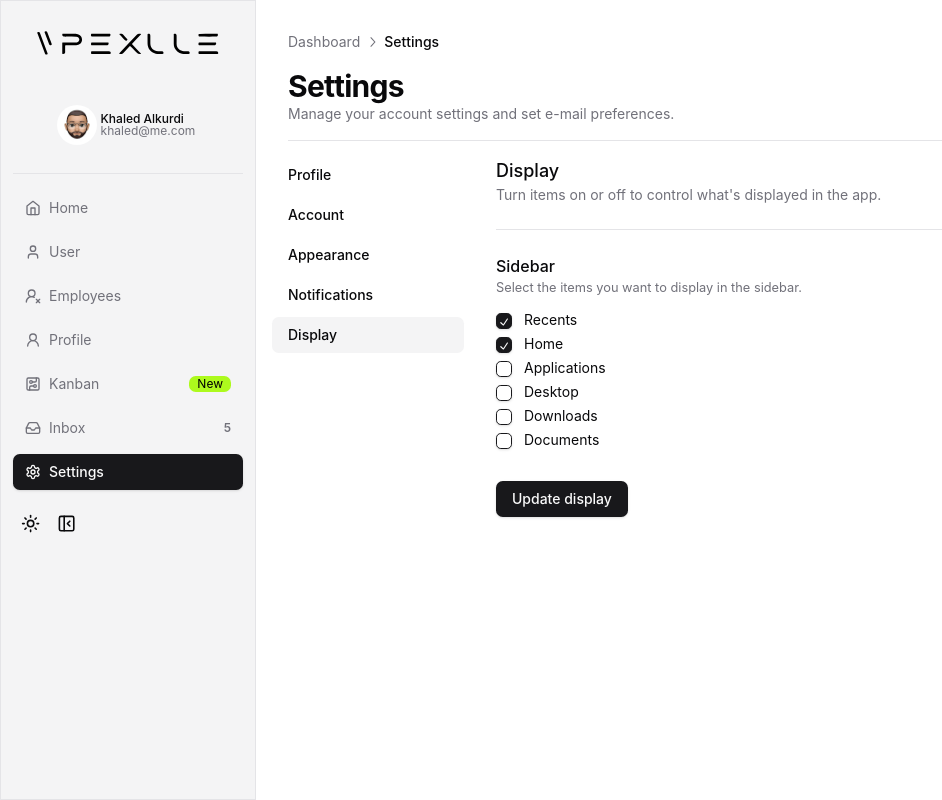
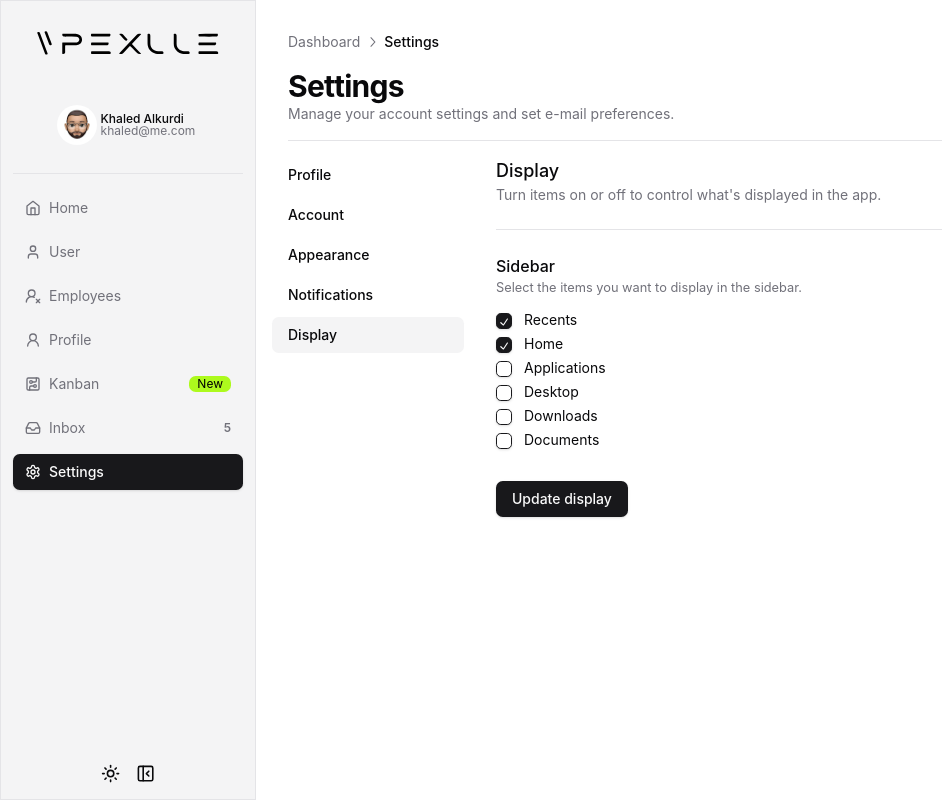
Before and after one commit to pexllecn/pexllecn, a Next.js app: page /dashboard/settings/display in a window 1280 px wide. Shown: the whole page, without its empty margins (0-942 px from the left). Built offline with nearby package versions, Linux system fonts and the light colour scheme.

Commit message:
updated the footer inside sidebar

```diff
--- a/app/globals.css
+++ b/app/globals.css
@@ -63,7 +63,7 @@
   }
 }
 .sidebar {
-  transition: width 0.2s ease;
+  transition: width 0.25s ease;
   width: 256px; /* Default expanded width */
 }
 
--- a/components/layout/sidebar.tsx
+++ b/components/layout/sidebar.tsx
@@ -1,102 +1,48 @@
+// sidebar.tsx
 "use client"
+import React, { useState, useEffect } from 'react';
+import { useTheme } from "next-themes";
 import { DashboardNav } from "@/components/dashboard-nav";
 import { navItems } from "@/constants/data";
-import { cn } from "@/lib/utils";
 import { UserNav } from "./user-nav";
-import { Moon, PanelLeftClose, PanelLeftOpen, Sun } from "lucide-react";
+import { Moon, PanelLeftOpen, PanelLeftClose, Sun } from "lucide-react";
 import { Button } from "@/components/ui/button";
-import { useTheme } from "next-themes";
-import React, { useState } from 'react';
-import { MobileSidebar } from "./mobile-sidebar";
-import { Separator } from "@/components/ui/separator"
-import { Badge } from "@/components/ui/badge"
-import Image from 'next/image';
-import {
-  Tooltip,
-  TooltipContent,
-  TooltipProvider,
-  TooltipTrigger,
-} from "@/components/ui/tooltip"
+import { Separator } from "@/components/ui/separator";
+import { Tooltip, TooltipContent, TooltipProvider, TooltipTrigger } from "@/components/ui/tooltip";
 
-
-
-interface SidebarProps extends React.HTMLAttributes<HTMLDivElement> {
-  // playlists: Playlist[];
+interface SidebarProps {
+  className?: string;
 }
 
-export default function Sidebar({ className }: SidebarProps) {
-  const { theme, setTheme } = useTheme();
-  const [logo, setLogo] = React.useState("/pexlleh.svg");
-  const [canHover, setCanHover] = useState(true);
-  const [disableHover, setDisableHover] = useState(false);
-  const [isCollapsed, setIsCollapsed] = useState(false);
-
-  React.useEffect(() => {
-    // This code will run only on the client-side after the component mounts
-    const savedCollapseState = localStorage.getItem('sidebarCollapsed');
-    setIsCollapsed(savedCollapseState === 'true');
-  }, []);
-
-  const toggleCollapse = () => {
-    const newCollapsedState = !isCollapsed;
-    setIsCollapsed(newCollapsedState);
-
-    // Ensure localStorage is accessed only on client-side
-    if (typeof window !== 'undefined') {
-      localStorage.setItem('sidebarCollapsed', String(newCollapsedState));
-    }
-  };
-
-
-  React.useEffect(() => {
-    // Assuming the 'system' theme aligns with light mode
-    const effectiveTheme = theme === 'system' ? 'light' : theme;
-
-    if (effectiveTheme === 'light') {
-      setLogo("/pexlleh.svg"); // Path for the light theme logo
-    } else {
-      setLogo("/pexllelight.png"); // Path for the dark theme logo
-    }
-  }, [theme]);
-
-
-
-
-  return (
-
-    <div className={`sidebar flex flex-col h-full border bg-muted ${className} ${isCollapsed ? 'collapsed' : ''}`}>
-      <div className="overflow-auto">
+const LogoSection = ({ logo }: { logo: string }) => (
   <div className="logo-container space-y-4 py-4 hidden md:block">
-          {/* Use the logo state for rendering */}
     <img src={logo} className="logo-image px-8 py-2" alt="Logo" />
   </div>
+);
+
+const UserInfoSection = ({ isCollapsed }: { isCollapsed: boolean }) => (
   <div className="flex justify-center items-center gap-2 py-6">
     <UserNav />
     <div className={`hide-when-collapsed transition-all ${isCollapsed ? 'hidden' : ''}`}>
       <p className="text-xs font-medium leading-none">Khaled Alkurdi</p>
-            <p className="text-xs leading-none text-muted-foreground">
-              khaled@me.com
-            </p>
+      <p className="text-xs leading-none text-muted-foreground">khaled@me.com</p>
     </div>
   </div>
+);
 
-      <div className="overflow-auto">
+const NavigationSection = () => (
   <div className="px-3 py-2">
-          <div className="space-y-1">
     <Separator className="mb-4" />
     <DashboardNav items={navItems} />
   </div>
-            </div>
+);
 
-<footer className="px-3 py-2">
-        {/* Set the footer to position: absolute, aligned to the bottom */}
+const FooterSection = ({ theme, setTheme, isCollapsed, toggleCollapse }: { theme: string, setTheme: Function, isCollapsed: boolean, toggleCollapse: Function }) => (
+  <footer className="absolute bottom-0 px-3 py-2">
     <TooltipProvider delayDuration={100}>
       <Tooltip>
         <TooltipTrigger asChild>
-      <Button
-        variant="ghost"
-        size="icon"
-        onClick={() => setTheme(theme === "light" ? "dark" : "light")}>
+          <Button variant="ghost" size="icon" onClick={() => setTheme(theme === "light" ? "dark" : "light")}>
             <Sun className="h-[1.2rem] w-[1.2rem] rotate-0 scale-100 transition-all dark:-rotate-90 dark:scale-0"/>
             <Moon className="absolute h-[1.2rem] w-[1.2rem] rotate-90 scale-0 transition-all dark:rotate-0 dark:scale-100"/>
           </Button>
@@ -108,51 +54,48 @@ export default function Sidebar({ className }: SidebarProps) {
     <TooltipProvider delayDuration={100}>
   <Tooltip>
     <TooltipTrigger asChild>
-      <Button onClick={toggleCollapse} className="p-2" variant="ghost">
-        {isCollapsed
-          ? <PanelLeftOpen className="h-[1.2rem] w-[1.2rem]" /> // Icon for expand
-          : <PanelLeftClose className="h-[1.2rem] w-[1.2rem]" />  // Icon for collapse
-        }
+      <Button onClick={(event) => toggleCollapse()} className="p-2" variant="ghost">
+        {isCollapsed ? <PanelLeftOpen className="h-[1.2rem] w-[1.2rem]" /> : <PanelLeftClose className="h-[1.2rem] w-[1.2rem]" />}
       </Button>
     </TooltipTrigger>
     <TooltipContent>Toggle sidebar</TooltipContent>
   </Tooltip>
 </TooltipProvider>
 
+  </footer>
+);
 
-      </footer>
+export default function Sidebar({ className }: SidebarProps) {
+  const { theme = 'light', setTheme } = useTheme(); // Default to 'light' if theme is undefined
+  const [logo, setLogo] = useState("/pexlleh.svg");
+  const [isCollapsed, setIsCollapsed] = useState(false);
 
+  useEffect(() => {
+    const savedCollapseState = localStorage.getItem('sidebarCollapsed');
+    setIsCollapsed(savedCollapseState === 'true');
+  }, []);
 
+  const toggleCollapse = () => {
+    const newCollapsedState = !isCollapsed;
+    setIsCollapsed(newCollapsedState);
+    if (typeof window !== 'undefined') {
+      localStorage.setItem('sidebarCollapsed', String(newCollapsedState));
+    }
+  };
 
-          {/* <ScrollArea className="h-[300px] px-1">
-            <div className="space-y-1 p-2">
-              {playlists?.map((playlist, i) => (
-                <Button
-                  key={`${playlist}-${i}`}
-                  variant="ghost"
-                  className="w-full justify-start font-normal"
-                >
-                  <svg
-                    xmlns="http://www.w3.org/2000/svg"
-                    viewBox="0 0 24 24"
-                    fill="none"
-                    stroke="currentColor"
-                    strokeWidth="2"
-                    strokeLinecap="round"
-                    strokeLinejoin="round"
-                    className="mr-2 h-4 w-4"
-                  >
-                    <path d="M21 15V6" />
-                    <path d="M18.5 18a2.5 2.5 0 1 0 0-5 2.5 2.5 0 0 0 0 5Z" />
-                    <path d="M12 12H3" />
-                    <path d="M16 6H3" />
-                    <path d="M12 18H3" />
-                  </svg>
-                  {playlist}
-                </Button>
-              ))}
-            </div>
-          </ScrollArea> */}
+  useEffect(() => {
+    const effectiveTheme = theme === 'system' ? 'light' : theme;
+    setLogo(effectiveTheme === 'light' ? "/pexlleh.svg" : "/pexllelight.png");
+  }, [theme]);
+
+  return (
+    <div className={`sidebar flex flex-col h-full border bg-muted ${className} ${isCollapsed ? 'collapsed' : ''}`}>
+      <div className="flex flex-col flex-grow overflow-auto">
+        <LogoSection logo={logo} />
+        <UserInfoSection isCollapsed={isCollapsed} />
+        <NavigationSection />
+        <div className=" flex justify-center items-center gap-2 py-6 justify-center align-center bottom-0">
+        <FooterSection theme={theme} setTheme={setTheme} isCollapsed={isCollapsed} toggleCollapse={toggleCollapse} />
       </div>
     </div>
     </div>
```
Lines whose indentation alone changed are shown as unchanged.
